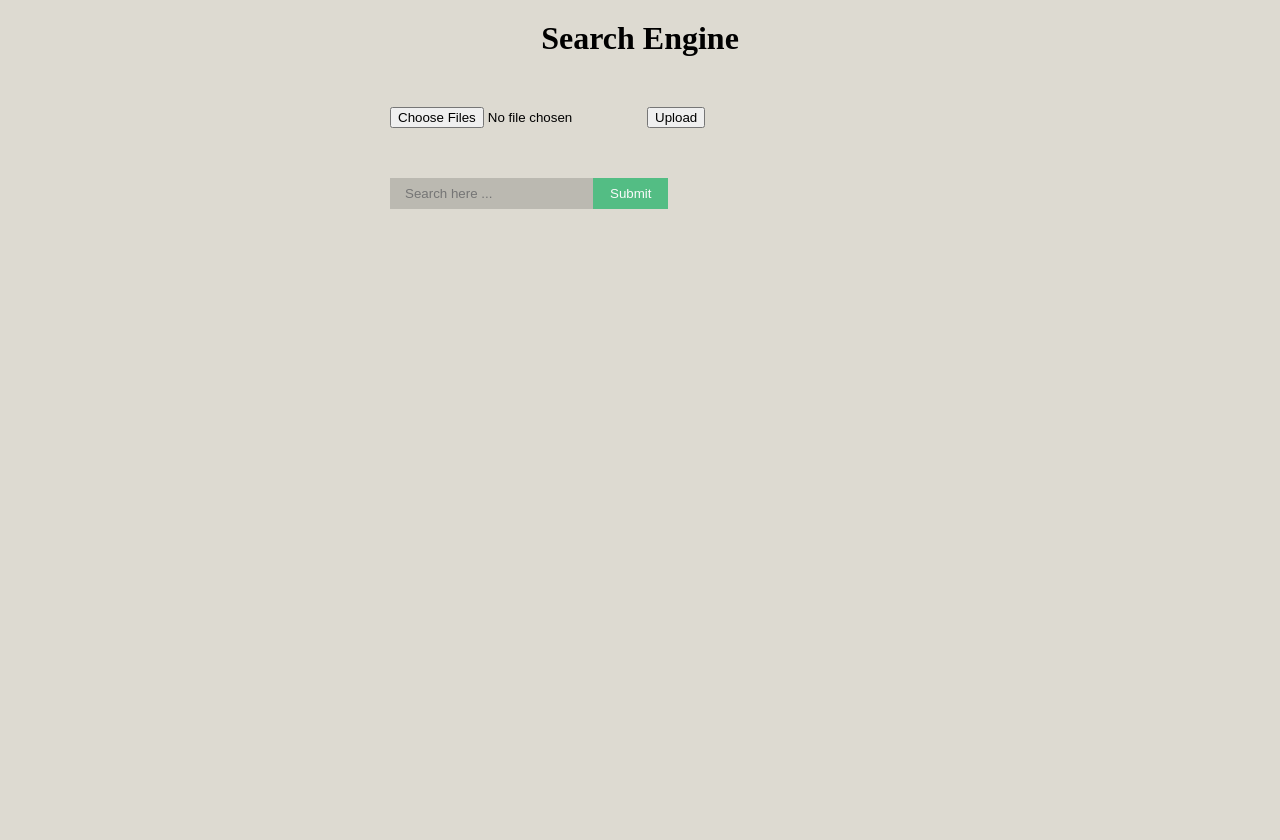
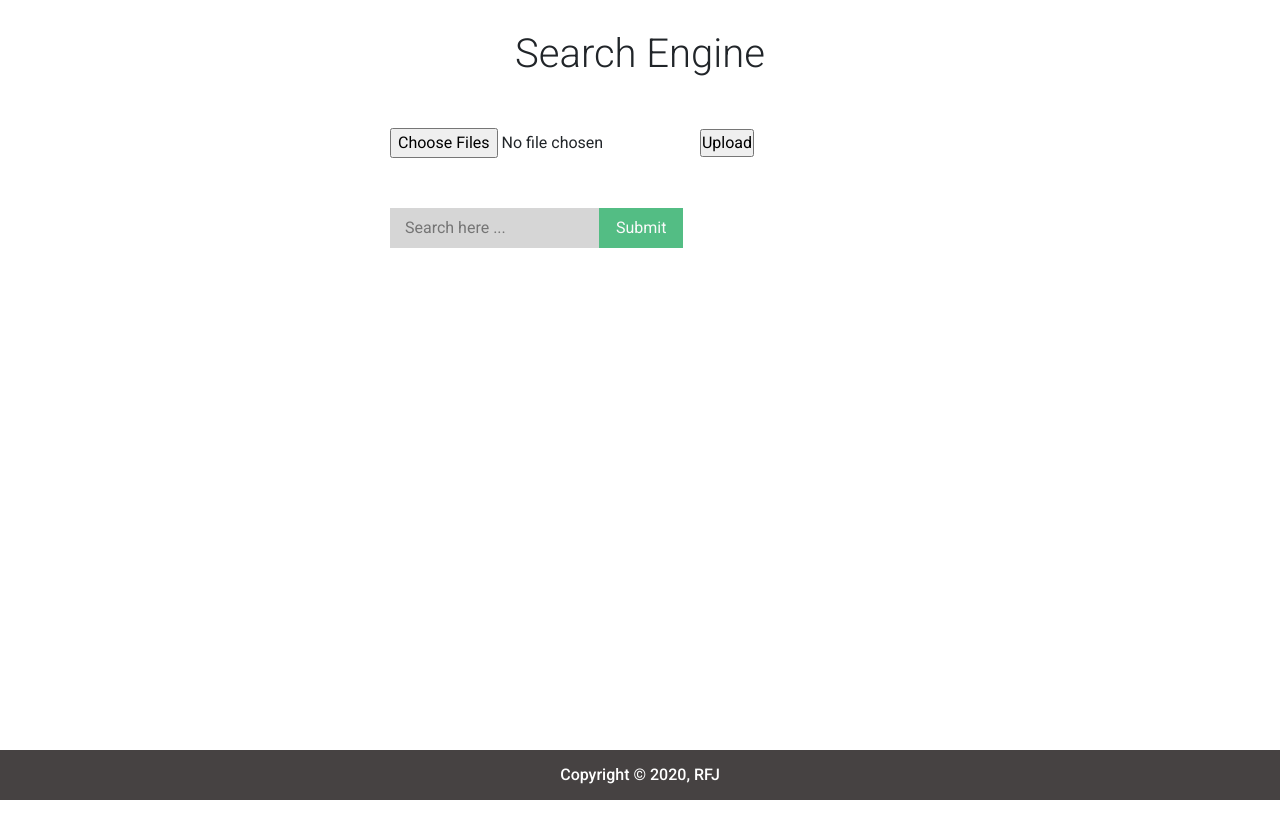
Before and after one commit to mhmmdjafarg/SearchEngineApp, a Flask app: page / in a window 1280 px wide. Before the commit the page ends 209 px from the top, so only its background shows below. Run offline with Flask 2, Linux system fonts and the light colour scheme; some libraries are stand-ins or nearby versions.

Commit message:
benerin beberapa penulisan

```diff
--- a/app.py
+++ b/app.py
@@ -1,7 +1,9 @@
 import os
 from flask import Flask, request, redirect, render_template, flash
+from nltk.util import pr
 from werkzeug.utils import secure_filename
 import shutil
+import fungsi
 
 app = Flask(__name__)
 app.secret_key = "tubesalgeo" #random secret key, can be anything
@@ -26,10 +28,10 @@ def allowed_file(filename):
 
 @app.route("/", methods = ['POST', 'GET'])
 def home():
-  if(request.method == 'POST'):
+    if(request.method == 'POST'):
         text = request.form['search']
         print(text)
-  return render_template('home.html')
+    return render_template('home.html')
 
 @app.route('/upload', methods=['POST' , 'GET'])
 def upload_file():
--- a/static/styles.css
+++ b/static/styles.css
@@ -1,6 +1,18 @@
+* {
+    box-sizing: border-box;
+    margin: 0;
+    padding: 0;
+}
+
 body {
     background-color: #dddad1;
-    margin: 20px 20px;
+}
+
+.container{
+    margin: 20px 10px;
+    padding: 10px 10px;
+    position: relative;
+    min-height: 100vh;
 }
 
 h1{
@@ -29,3 +41,14 @@ form {
     color:#207cca;
     cursor: grab;
 }
+
+footer {
+    width: 100%;
+    height: 50px;
+    line-height: 50px;
+    background-color: rgb(70, 66, 66);
+    text-align: center;
+    color: white;
+    position: absolute;
+    bottom: 0;
+}
--- a/templates/home.html
+++ b/templates/home.html
@@ -1,4 +1,5 @@
 <html lang="en">
+
 <head>
     <meta charset="UTF-8">
     <meta name="viewport" content="width=device-width, initial-scale=1.0">
@@ -6,10 +7,23 @@
     <script type=text/javascript> $(function() { $("#flush").click(function (event) { $.getJSON('/flush', { },
     function(data) { }); return false; }); }); </script>
     <title>Document</title> -->
-    <link rel="stylesheet" type= "text/css" href="{{ url_for('static', filename='styles.css') }}">
+    <link rel="stylesheet" type="text/css" href="{{ url_for('static', filename='styles.css') }}">
+
+    <!-- Font Awesome -->
+    <link rel="stylesheet" href="https://use.fontawesome.com/releases/v5.8.2/css/all.css">
+    <!-- Google Fonts -->
+    <link rel="stylesheet" href="https://fonts.googleapis.com/css?family=Roboto:300,400,500,700&display=swap">
+    <!-- Bootstrap core CSS -->
+    <link href="https://cdnjs.cloudflare.com/ajax/libs/twitter-bootstrap/4.5.0/css/bootstrap.min.css" rel="stylesheet">
+    <!-- Material Design Bootstrap -->
+    <link href="https://cdnjs.cloudflare.com/ajax/libs/mdbootstrap/4.19.1/css/mdb.min.css" rel="stylesheet">
 </head>
+
 <body>
+    <div class="container">
+        <div class="header">
             <h1>Search Engine</h1>
+        </div>
         <p>
             {% with messages = get_flashed_messages() %}
             {% if messages %}
@@ -32,9 +46,20 @@
         <!--     <input type="button" id = "flush" value = "Flush" /> -->
         <div class="search_box">
             <form action="" method="POST">
-            <input class = "search" type="text" name="search", placeholder="Search here ...">
+                <input class="search" type="text" name="search" , placeholder="Search here ...">
                 <input class="button" type="submit">
             </form>
         </div>
+
+        {% if text %}
+            <p>{{text}}</p>
+        {% endif %}
+    </div>
+
+    <footer>
+        <p><strong>Copyright &copy; 2020, RFJ</strong></p>
+    </footer>
+
 </body>
+
 </html>
```
Also changed, not shown: fungsi.py (+26 -26 lines), tes.py (+6 -9 lines). Lines whose indentation alone changed are shown as unchanged.
